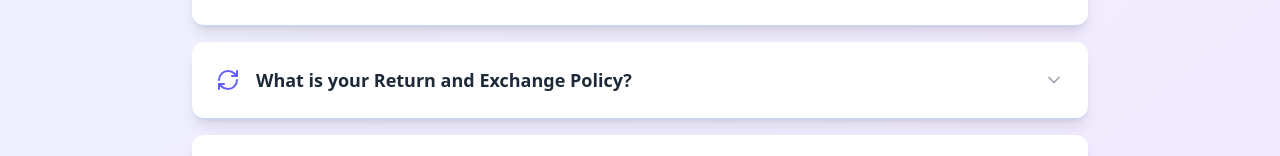
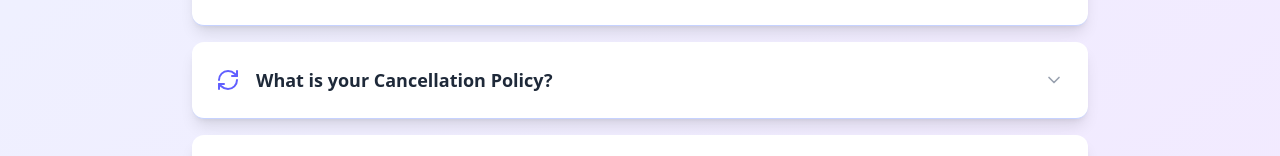
Before and after one commit to pratham-sarankar/tererang, a React (Vite) app: page /FaqPage in a window 1280 px wide. Shown: the part 472-628 px from the top of the page. Built offline with nearby package versions, Linux system fonts and the light colour scheme; no server answers.

Commit message:
Update to FAQPage.

```diff
--- a/src/products/FaqPage.jsx
+++ b/src/products/FaqPage.jsx
@@ -12,8 +12,8 @@ const faqData = [
     answer: "As we are a new store, we place extra emphasis on **Quality Control** and secure packaging. Typically, delivery takes **5 to 7 business days** depending on your location. You will receive a tracking link after shipment so you can monitor your order's status in real-time."
   },
   {
-    question: "What is your Return and Exchange Policy?",
-    answer: "We guarantee 100% satisfaction. If you are not happy with your product, you can request an easy return or exchange within **15 days** of the delivery date. The product must be in its original, unused condition to be accepted for return."
+    question: "What is your Cancellation Policy?",
+    answer: "Orders can only be cancelled within 12 hours of placing the order. After this window, we begin processing your order and cannot accept cancellations. However, exchanges can be accepted with a valid video of the damaged product as proof."
   },
   {
     question: "Is my payment safe and secure on Tererang?",
```
